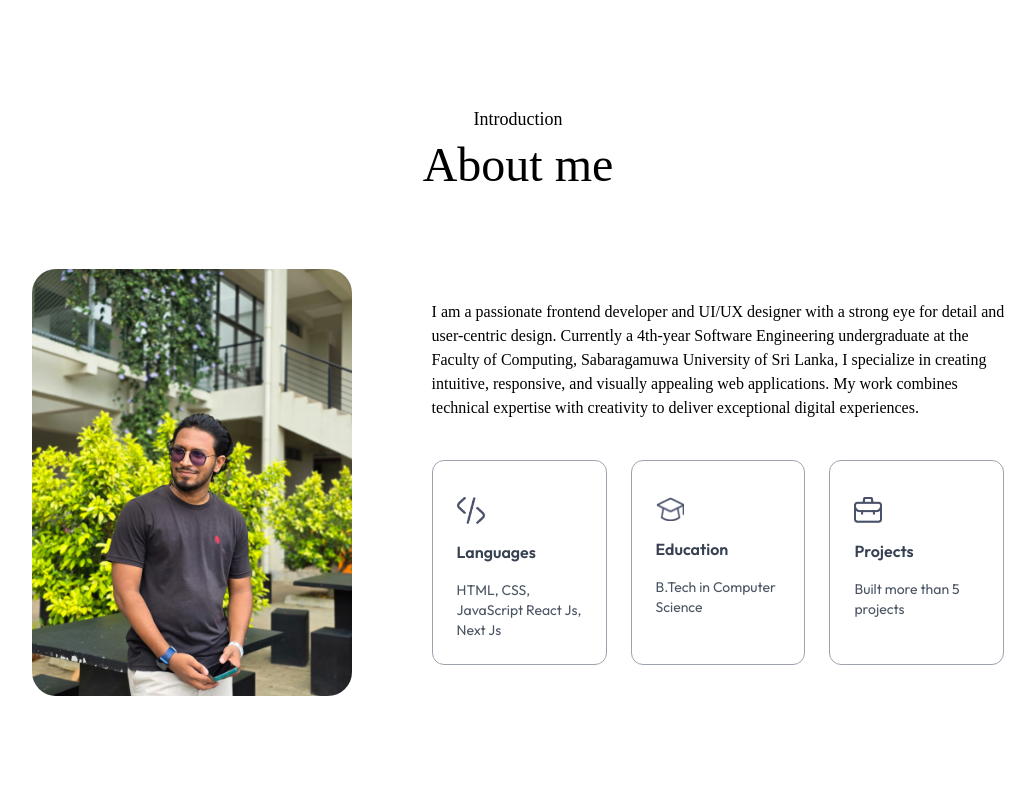
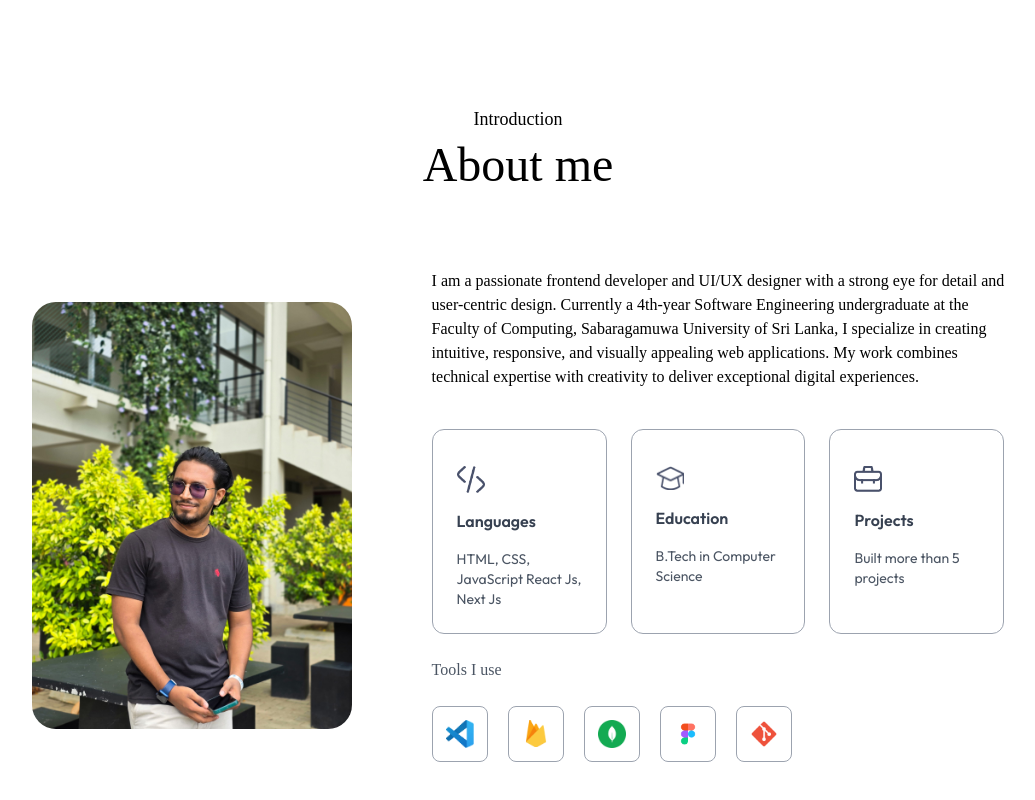
Before and after one commit to hamithakd99/Portfolio-Hamitha, a Next.js app: page / in a window 1280 px wide. Shown: the part 735-1535 px from the top of the page, without its empty margins (122-1157 px from the left). Built offline with nearby package versions, Linux system fonts and the light colour scheme; a web font is replaced by a local one.

Commit message:
added tools for about

```diff
--- a/app/Components/About.jsx
+++ b/app/Components/About.jsx
@@ -1,4 +1,4 @@
-import { assets, infoList } from "@/assets/assets";
+import { assets, infoList, toolsData } from "@/assets/assets";
 import Image from "next/image";
 import React from "react";
 
@@ -27,10 +27,19 @@ const About = () => {
           </p>
           <ul className="grid grid-cols-1 sm:grid-cols-3 gap-6 max-w-2xl">
             {infoList.map(({ icon, iconDark, title, description }, index) => (
-              <li key={index} className="border-[0.5px] border-gray-400 rounded-xl p-6 cursor-pointer">
+              <li key={index} className="border-[0.5px] border-gray-400 rounded-xl p-6 cursor-pointer hover:bg-lightHover hover:-translate-y-1 duration-500 hover:shadow-black">
                 <Image src={icon} alt="title" className="w-7 mt-3"/>
                 <h3 className="my-4 font-semibold text-gray-700">{title}</h3>
                 <p className="text-gray-600 text-sm">{description}</p>
+              </li>
+            ))}
+          </ul>
+          <h4 className="my-6 text-gray-600 font-Ovo">Tools I use</h4>
+          <ul className="flex items-center gap-3 sm:gap-5">
+            {toolsData.map((tool, index)=>(
+              <li className="flex items-center justify-center w-12 sm:w-14 aspect-square border border-gray-400 rounded-lg cursor-pointer hover:-translate-y-1 duration-500"
+              key={index}>
+                <Image src={tool} alt="tool" className="w-5 sm:w-7"/>
               </li>
             ))}
           </ul>
--- a/tailwind.config.mjs
+++ b/tailwind.config.mjs
@@ -17,6 +17,10 @@ export default {
       fontFamily: {
         Outfit: ["Outfit", "sans-serif"],
         Ovo: ["Ovo", "serif"],
+      },
+      boxShadow: {
+        'black' : '4px 4px 0 #000',
+        'white' : '4px 4px 0 #fff',
       }
     },
   },
```
